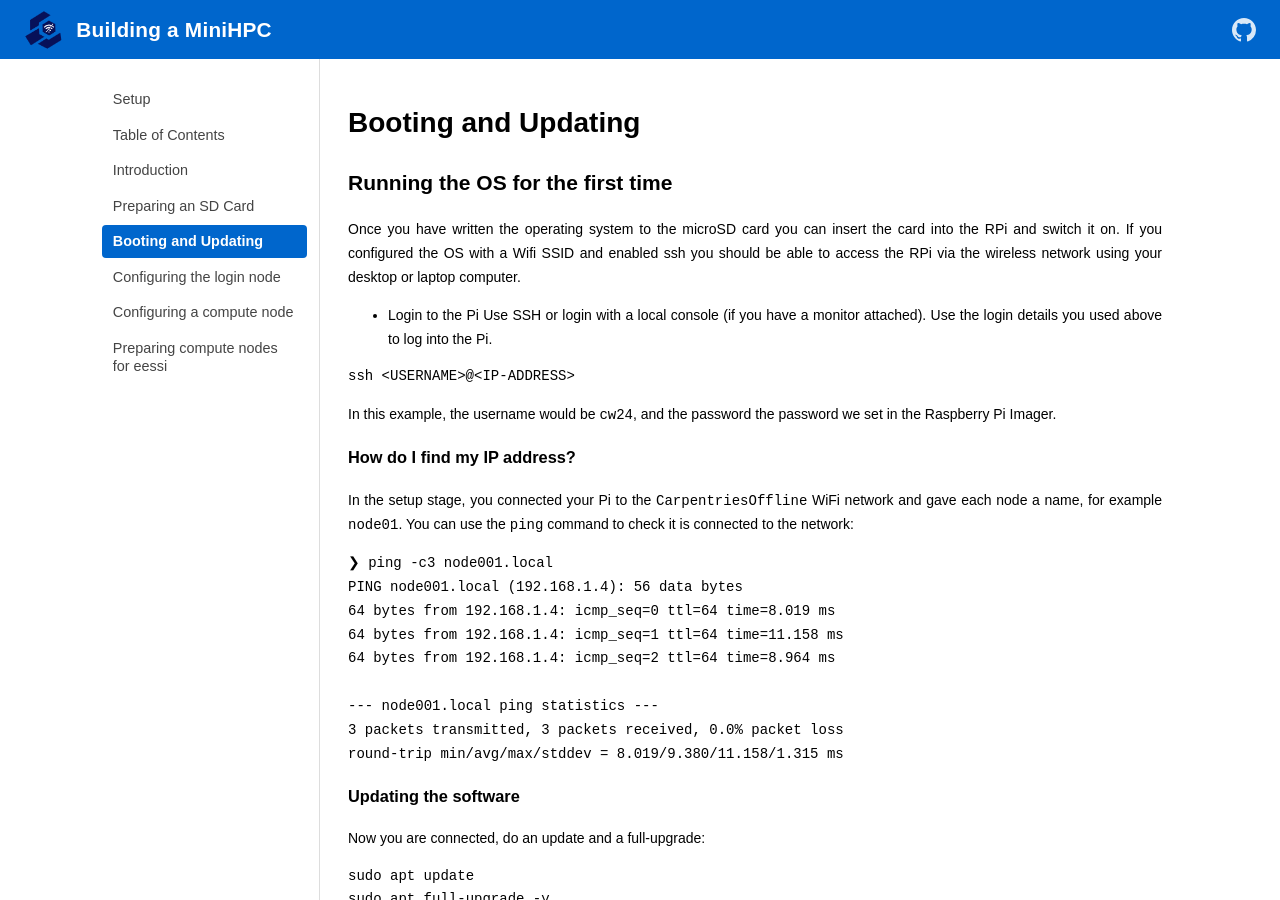
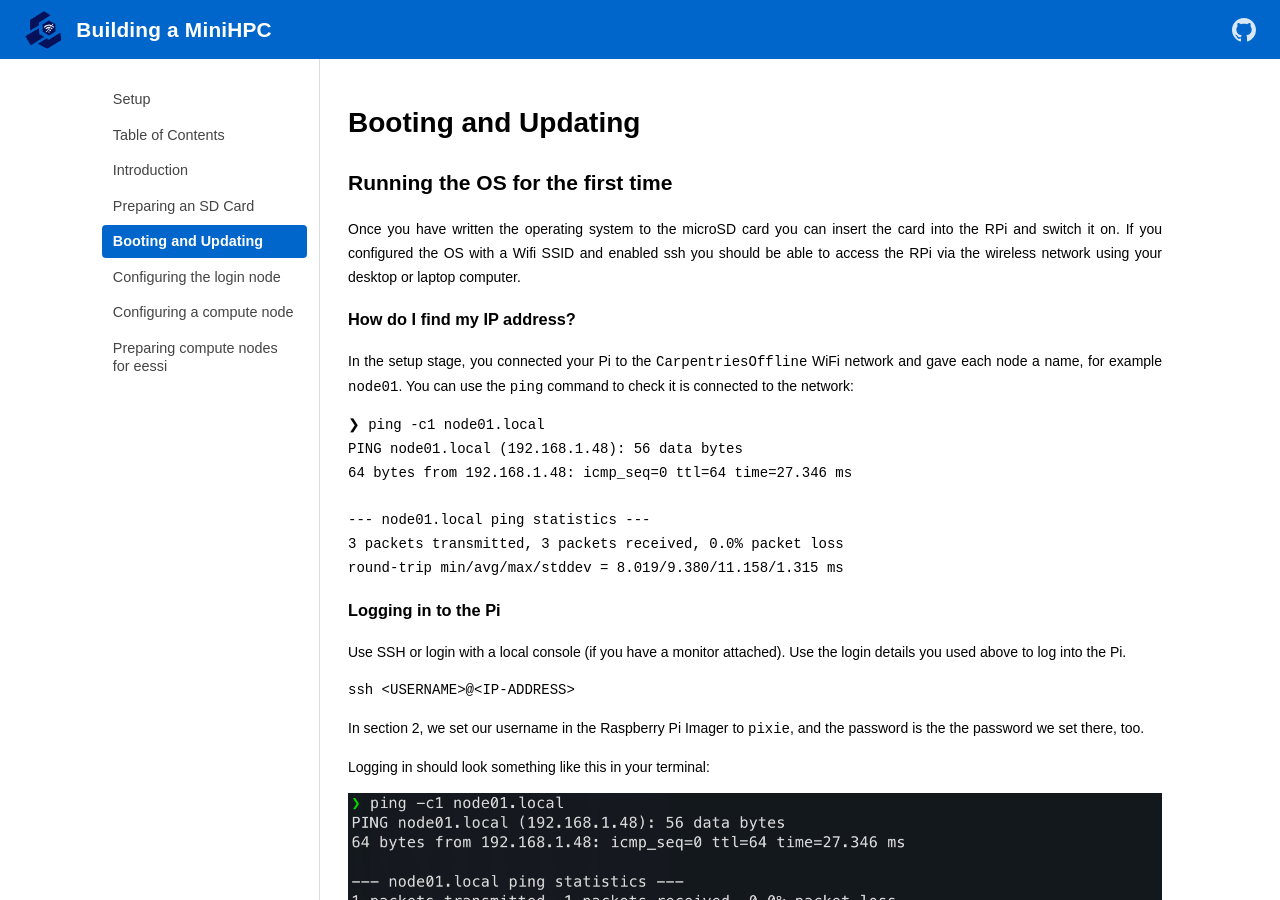
Before and after one commit to carpentriesoffline/Building_a_miniHPC_for_Training, a Jekyll site: the page built from 03-booting_and_updating.md, in a window 1280 px wide and 900 px high. Built offline with Jekyll 4.4.1, drawn with Linux system fonts in a browser that asks for light colours.

Commit message:
Update the login flow to be more natural

````diff
--- a/03-booting_and_updating.md
+++ b/03-booting_and_updating.md
@@ -9,30 +9,33 @@ Once you have written the operating system to the microSD card you can insert th
 the RPi and switch it on. If you configured the OS with a Wifi SSID and enabled ssh you
 should be able to access the RPi via the wireless network using your desktop or laptop computer.
 
-- Login to the Pi
+### How do I find my IP address?
+
+In the setup stage, you connected your Pi to the `CarpentriesOffline` WiFi network and gave each node a name, for example `node01`. You can use the `ping` command to check it is connected to the network:
+
+```bash
+❯ ping -c1 node01.local
+PING node01.local (192.168.1.48): 56 data bytes
+64 bytes from 192.168.1.48: icmp_seq=0 ttl=64 time=27.346 ms
+
+--- node01.local ping statistics ---
+3 packets transmitted, 3 packets received, 0.0% packet loss
+round-trip min/avg/max/stddev = 8.019/9.380/11.158/1.315 ms
+```
+
+### Logging in to the Pi
+
 Use SSH or login with a local console (if you have a monitor attached). Use the login details you used above to log into the Pi.
 
 ```bash
 ssh <USERNAME>@<IP-ADDRESS>
 ```
 
-In this example, the username would be `cw24`, and the password the password we set in the Raspberry Pi Imager.
+In section 2, we set our username in the Raspberry Pi Imager to `pixie`, and the password is the the password we set there, too.
 
-### How do I find my IP address?
+Logging in should look something like this in your terminal:
 
-In the setup stage, you connected your Pi to the `CarpentriesOffline` WiFi network and gave each node a name, for example `node01`. You can use the `ping` command to check it is connected to the network:
-
-```bash
-❯ ping -c3 node001.local
-PING node001.local (192.168.1.4): 56 data bytes
-64 bytes from 192.168.1.4: icmp_seq=0 ttl=64 time=8.019 ms
-64 bytes from 192.168.1.4: icmp_seq=1 ttl=64 time=11.158 ms
-64 bytes from 192.168.1.4: icmp_seq=2 ttl=64 time=8.964 ms
-
---- node001.local ping statistics ---
-3 packets transmitted, 3 packets received, 0.0% packet loss
-round-trip min/avg/max/stddev = 8.019/9.380/11.158/1.315 ms
-```
+![Logged into node01 in the terminal](fig/login.png)
 
 ### Updating the software
 
````
Also changed, not shown: fig/login.png (added).
